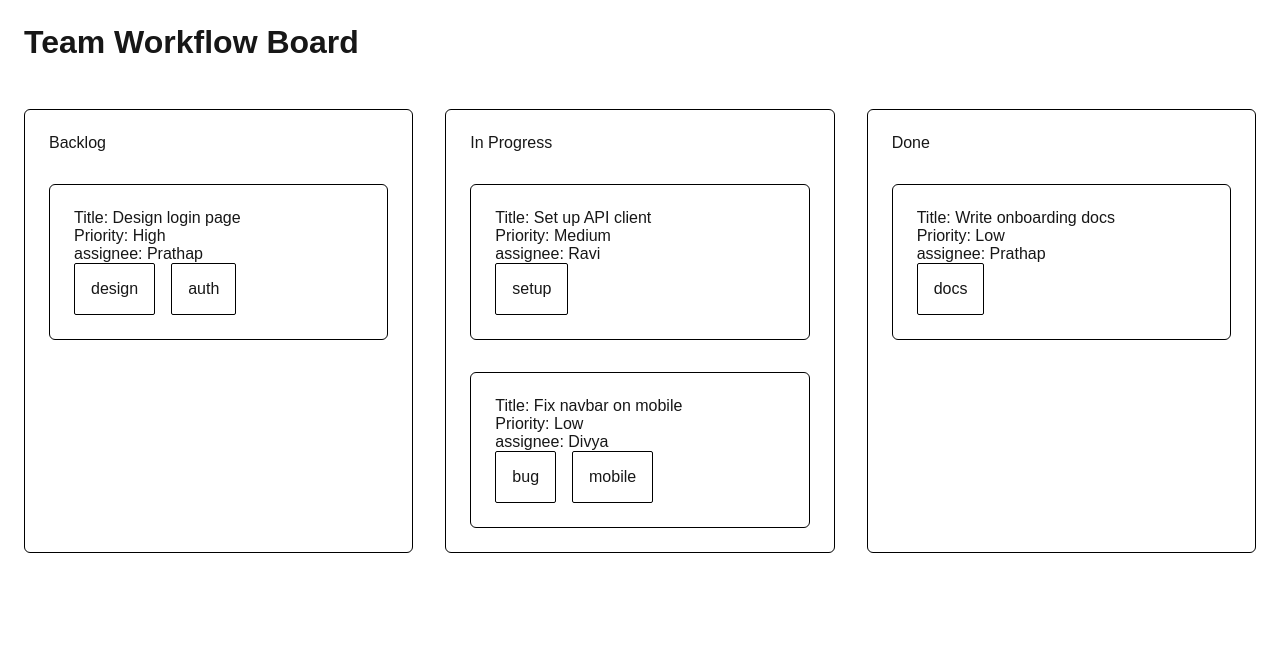
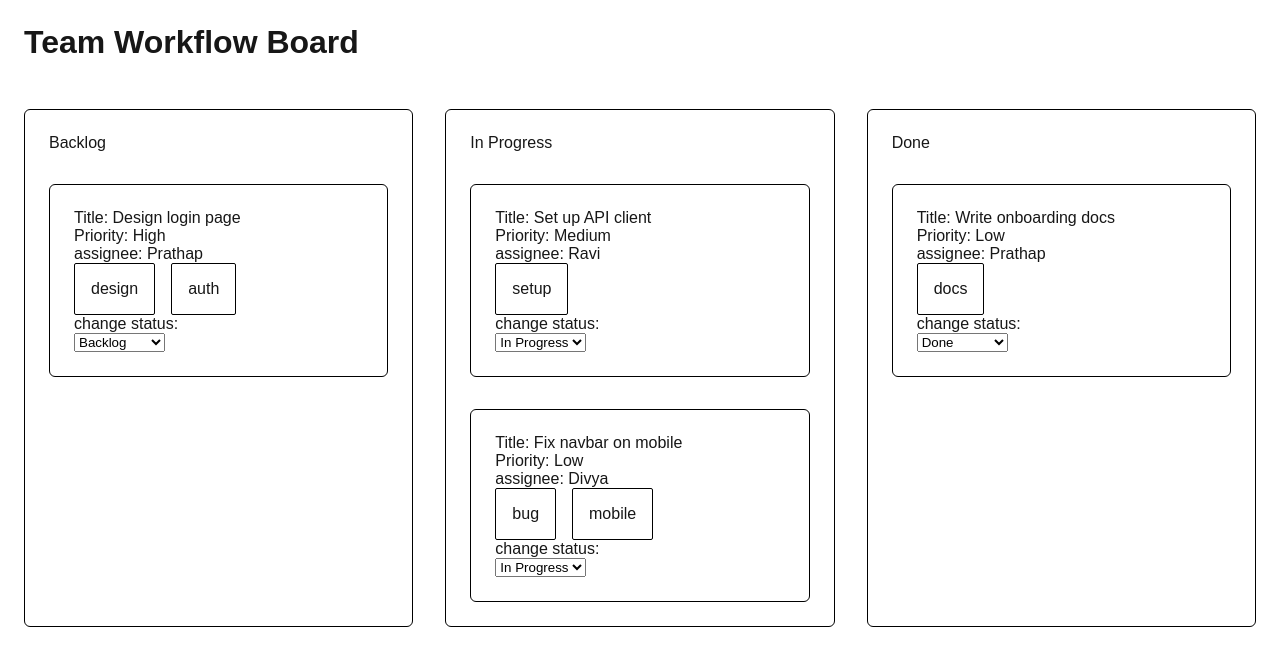
Before and after one commit to 068prathap/Frontend---Team-Workflow-Board, a Next.js app: page / in a window 1280 px wide. Shown: the top 666 px of the page. Built offline with nearby package versions, Linux system fonts and the light colour scheme.

Commit message:
Change task status from a dropdown

```diff
--- a/src/app/page.tsx
+++ b/src/app/page.tsx
@@ -1,4 +1,5 @@
 "use client";
+import { useState } from "react";
 import styles from "./page.module.css";
 
 const tasks = [
@@ -51,10 +52,22 @@ const tasks = [
 const statusList = ["Backlog", "In Progress", "Done"]
 
 export default function Home() {
+  const [taskList, setTaskList] = useState(tasks);
+
   function filterTasks(status) {
-    return tasks.filter((task)=>{
+    return taskList.filter((task)=>{
       return task.status === status;
     })
+  }
+
+  function changeTaskList(newStatus, taskId) {
+    setTaskList((prevTaskList) => prevTaskList.map((task)=>{
+      if(task.id === taskId) {
+        return {... task, status: newStatus, updatedAt: new Date().toISOString()};
+      } else {
+        return task;
+      }
+    }))
   }
 
   return (
@@ -79,6 +92,14 @@ export default function Home() {
                           ))
                         }
                       </div>
+                      <p>change status:</p>
+                      <select value={task.status} onChange={(e)=>{changeTaskList(e.target.value, task.id)}}>
+                        {
+                          statusList.map((option)=>(
+                            <option key={option} value={option}>{option}</option>
+                          ))
+                        }
+                      </select>
                     </div>
                   ))
                 }
```
